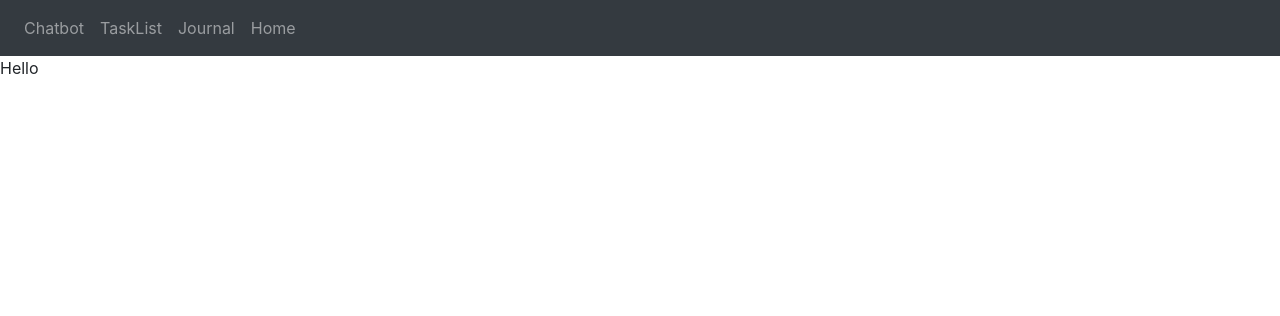
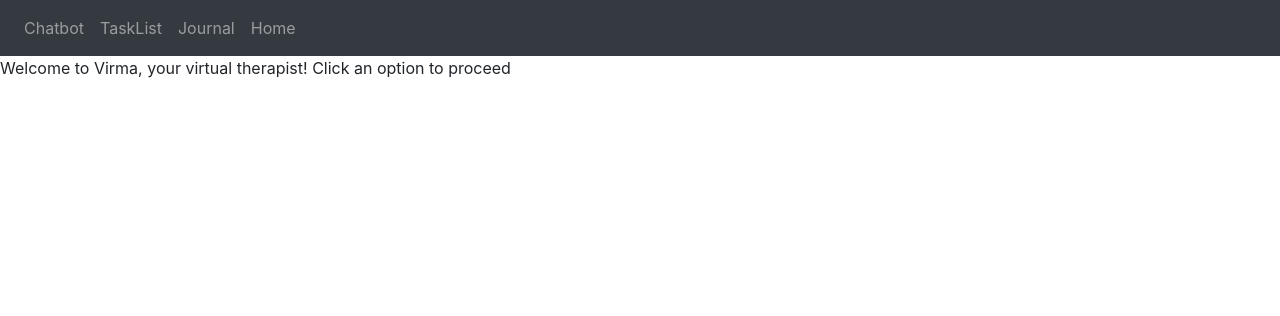
Before and after one commit to kpullela10/Virma_MOOD2022_DesignProject, a Flask app: page / in a window 1280 px wide. Shown: the top 316 px of the page. Run offline with Flask 2, Linux system fonts and the light colour scheme; some libraries are stand-ins or nearby versions.

Commit message:
changing more text and adding to the site

```diff
--- a/Website/templates/home.html
+++ b/Website/templates/home.html
@@ -1,7 +1,11 @@
 {% extends "base.html" %} {% block title %}Virma{% endblock %}
+
+{% block content %}
+<h1 align="center">Notes</h1>
+{% endblock %}
 
 {% block body %}
 
-{{salut}}
+{{ salut }}
 
 {% endblock %}
--- a/Website/views.py
+++ b/Website/views.py
@@ -5,4 +5,4 @@
 
 @views.route('/')
 def home():
-    return render_template("home.html", salut='Hello')
+    return render_template("home.html", salut = "Welcome to Virma, your virtual therapist! Click an option to proceed")
```
